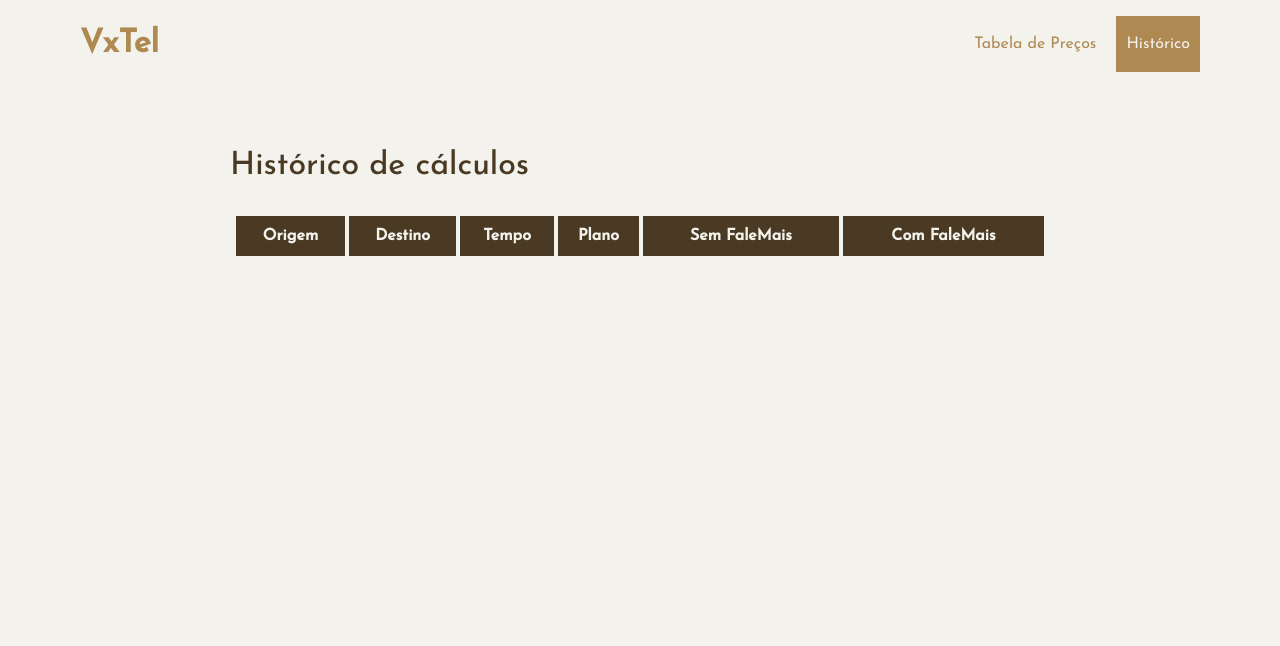
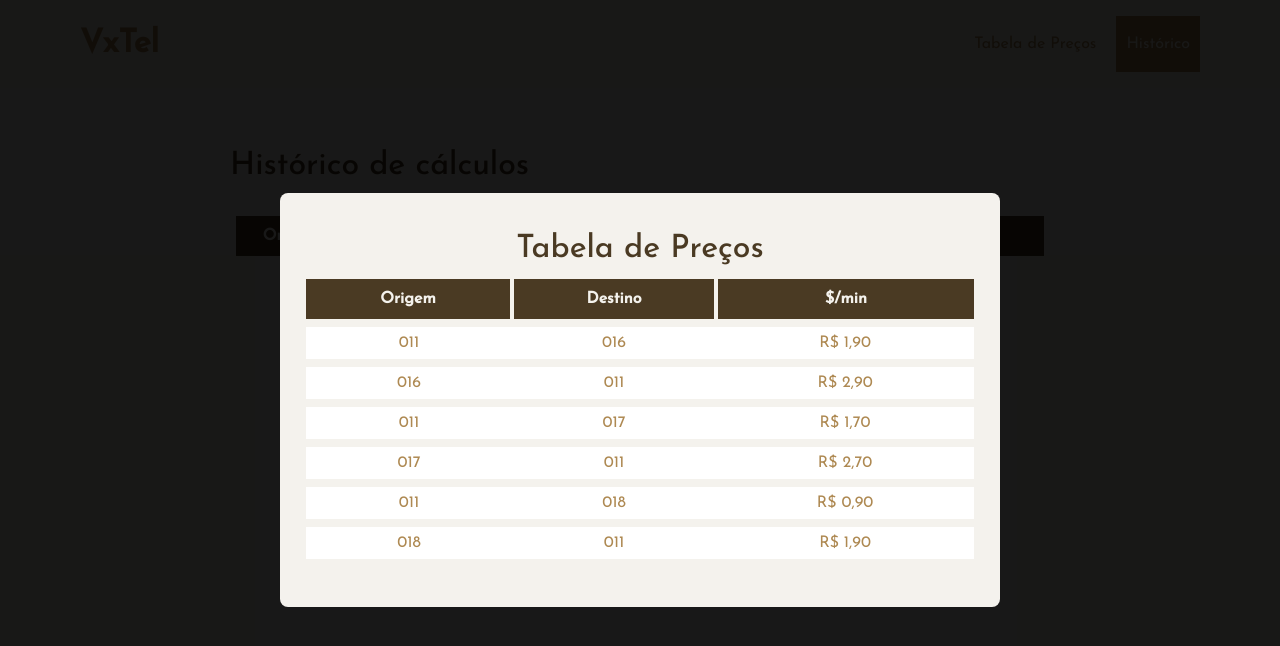
Before and after one commit to GeovaniJose/vortx-falemais, a React (Create React App) app: page /historic in a window 1280 px wide. Both pictures are taken after a click on the button "Tabela de Preços". Shown: the top 646 px of the page. Built offline with nearby package versions, Linux system fonts and the light colour scheme.

Commit message:
Implement Modal component

```diff
--- a/package.json
+++ b/package.json
@@ -18,6 +18,7 @@
     "react": "^17.0.1",
     "react-dom": "^17.0.1",
     "react-icons": "^4.1.0",
+    "react-modal": "^3.12.1",
     "react-router-dom": "^5.2.0",
     "react-scripts": "4.0.1",
     "react-select": "^3.1.1",
@@ -47,6 +48,7 @@
     ]
   },
   "devDependencies": {
+    "@types/react-modal": "^3.10.6",
     "@types/react-router-dom": "^5.1.6",
     "@types/styled-components": "^5.1.4",
     "@types/uuid": "^8.3.0",
--- a/src/components/Header/index.tsx
+++ b/src/components/Header/index.tsx
@@ -1,20 +1,32 @@
-import React from 'react';
+import React, { useCallback, useState } from 'react';
 import { Link, useLocation } from 'react-router-dom';
+
+import Modal from '../Modal';
 
 import { Container, Content, Menu } from './styles';
 
 const Header: React.FC = () => {
+  const [modalOpen, setModalOpen] = useState(false);
+
   const location = useLocation();
+
+  const toggleModal = useCallback(() => {
+    setModalOpen(!modalOpen);
+  }, [modalOpen]);
 
   return (
     <Container>
       <Content>
+        <Modal isOpen={modalOpen} setIsOpen={toggleModal} />
+
         <Link to="/">
           <h1>VxTel</h1>
         </Link>
 
         <Menu currentPath={location.pathname}>
-          <button type="button">Tabela de Preços</button>
+          <button type="button" onClick={toggleModal}>
+            Tabela de Preços
+          </button>
           <Link to="/historic">Histórico</Link>
         </Menu>
       </Content>
--- /dev/null
+++ b/src/components/Modal/index.tsx
@@ -0,0 +1,86 @@
+import React, { useEffect, useMemo, useState } from 'react';
+import ReactModal from 'react-modal';
+
+import formatValue from '../../utils/formatValue';
+
+import { Table } from './styles';
+
+interface IModalProps {
+  isOpen: boolean;
+  setIsOpen: () => void;
+}
+
+interface PredefinedTariffProps {
+  origem: string;
+  destino: string;
+  tariff: string;
+}
+
+ReactModal.setAppElement('#root');
+
+const Modal: React.FC<IModalProps> = ({ isOpen, setIsOpen }) => {
+  const [modalStatus, setModalStatus] = useState(isOpen);
+
+  useEffect(() => {
+    setModalStatus(isOpen);
+  }, [isOpen]);
+
+  const listPredefinedTariff = useMemo<PredefinedTariffProps[]>(
+    () => [
+      { origem: '011', destino: '016', tariff: formatValue(1.9) },
+      { origem: '016', destino: '011', tariff: formatValue(2.9) },
+      { origem: '011', destino: '017', tariff: formatValue(1.7) },
+      { origem: '017', destino: '011', tariff: formatValue(2.7) },
+      { origem: '011', destino: '018', tariff: formatValue(0.9) },
+      { origem: '018', destino: '011', tariff: formatValue(1.9) },
+    ],
+    [],
+  );
+
+  return (
+    <ReactModal
+      onRequestClose={setIsOpen}
+      isOpen={modalStatus}
+      ariaHideApp={false}
+      style={{
+        content: {
+          inset: '30px',
+          maxWidth: '720px',
+          height: 'fit-content',
+          margin: 'auto auto',
+          padding: '40px 20px',
+          border: 'none',
+          borderRadius: '8px',
+          textAlign: 'center',
+          background: '#f4f2ed',
+        },
+        overlay: {
+          backgroundColor: 'rgba(0, 0, 0, 0.9)',
+        },
+      }}
+    >
+      <h1>Tabela de Preços</h1>
+
+      <Table>
+        <thead>
+          <tr>
+            <th>Origem</th>
+            <th>Destino</th>
+            <th>$/min</th>
+          </tr>
+        </thead>
+        <tbody>
+          {listPredefinedTariff.map((item, index) => (
+            <tr key={index.toString()}>
+              <td>{item.origem}</td>
+              <td>{item.destino}</td>
+              <td>{item.tariff}</td>
+            </tr>
+          ))}
+        </tbody>
+      </Table>
+    </ReactModal>
+  );
+};
+
+export default Modal;
--- /dev/null
+++ b/src/components/Modal/styles.ts
@@ -0,0 +1,24 @@
+import styled from 'styled-components';
+
+export const Table = styled.table`
+  width: 100%;
+  margin-top: 8px;
+  border: 6px solid #f4f2ed;
+  border-collapse: collapse;
+
+  th {
+    padding: 12px 0;
+    color: #f4f2ed;
+    border: 4px solid #f4f2ed;
+    background-color: #4a3a23;
+  }
+
+  td {
+    padding: 8px;
+    text-align: center;
+    color: #ae8952;
+    border: 0 solid #f4f2ed;
+    border-width: 8px 0;
+    background-color: #fff;
+  }
+`;
```
Also changed, not shown: 2 other files (tests, documents, lock files or other folders).
